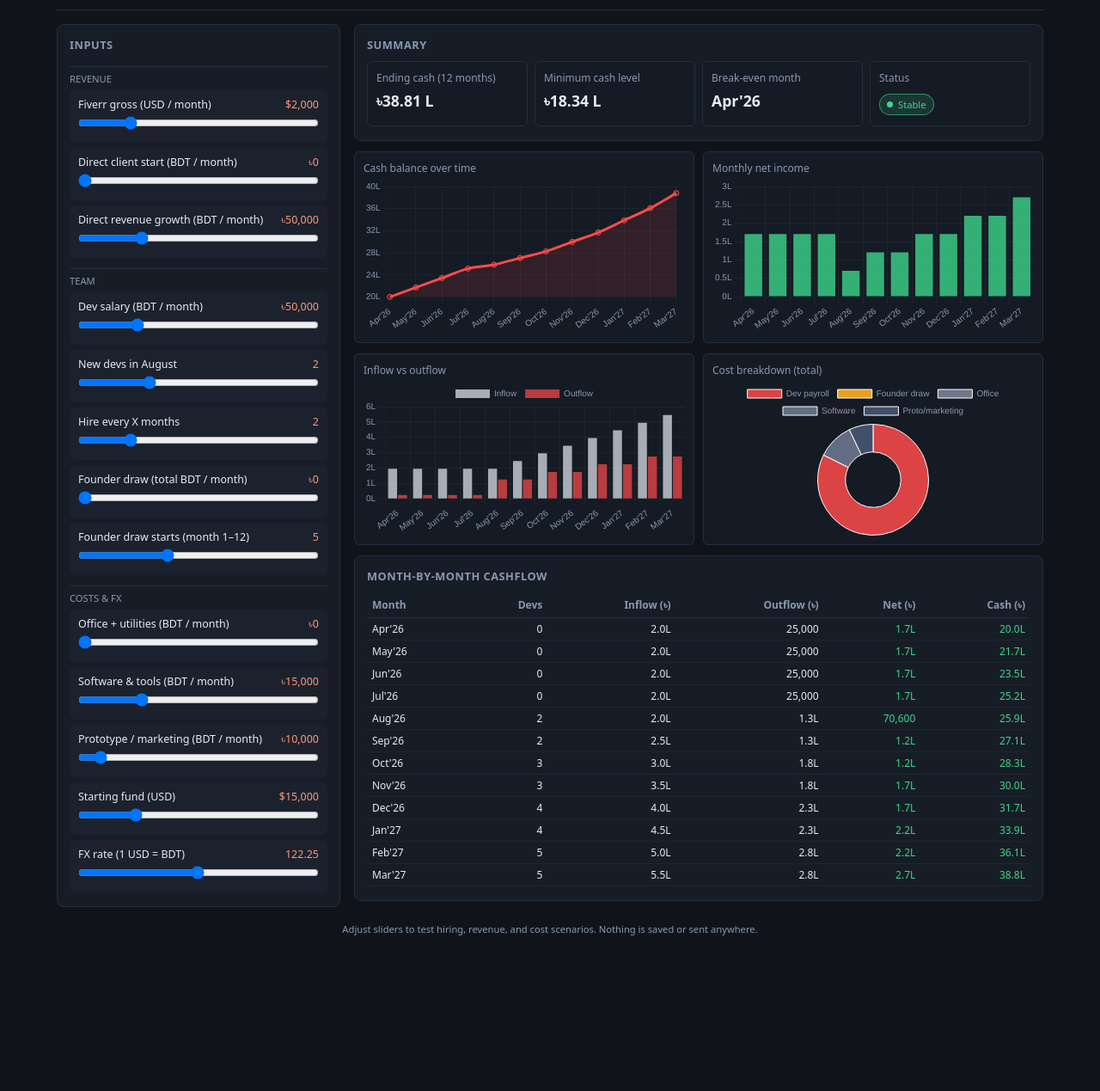
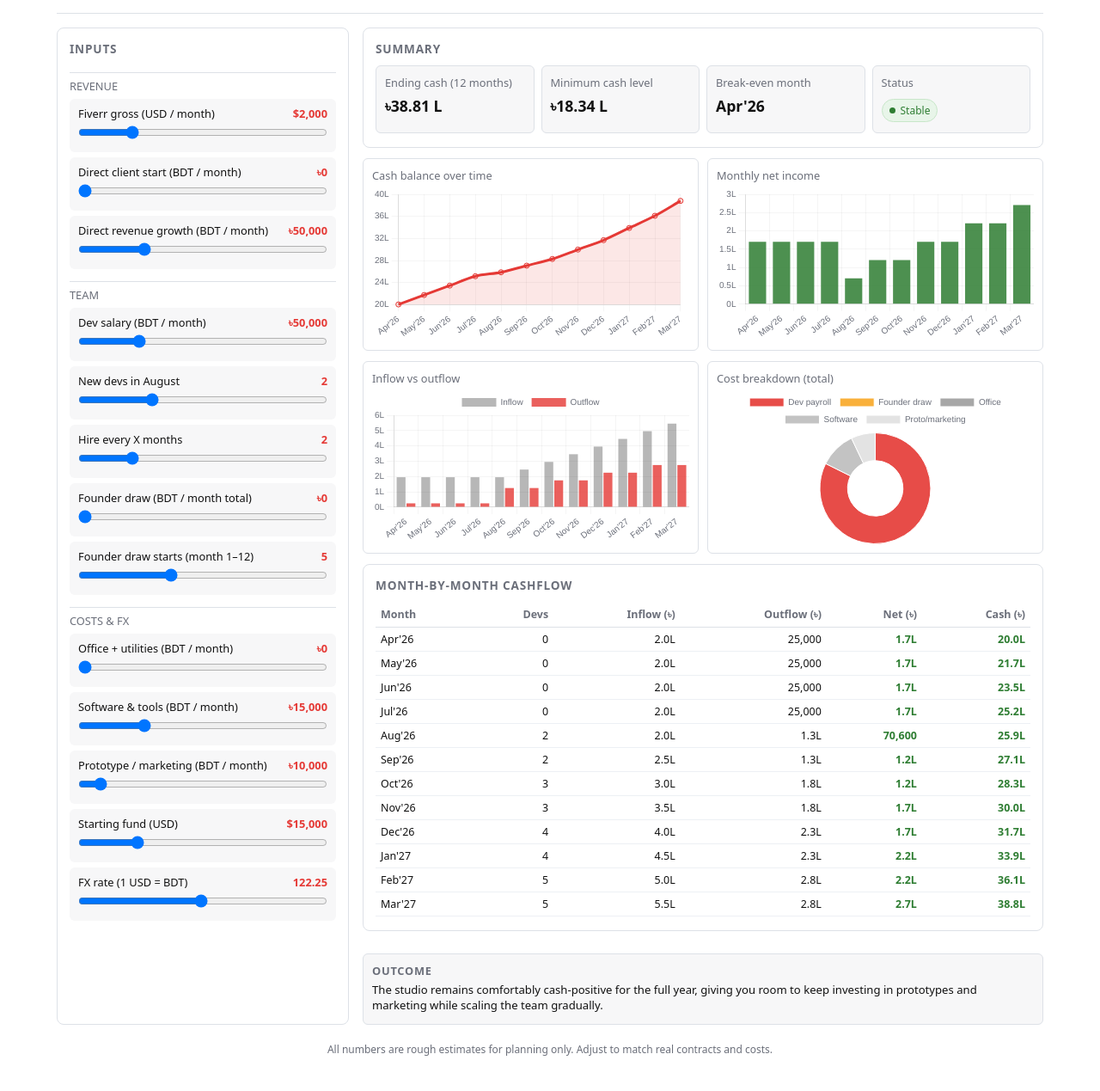
Before and after one commit to tareqRahman23/SampleWebsite, a plain HTML site: page studio_dashboard.html in a window 1280 px wide. Shown: the part 83-1352 px from the top of the page at 86% size. Before the commit the page ends 1211 px from the top, so only its background shows below. Drawn offline with nearby package versions, Linux system fonts and the light colour scheme.

Commit message:
Light mode added

```diff
--- a/dashboard.js
+++ b/dashboard.js
@@ -1,4 +1,3 @@
-
 const MONTHS = ["Apr'26","May'26","Jun'26","Jul'26","Aug'26","Sep'26","Oct'26","Nov'26","Dec'26","Jan'27","Feb'27","Mar'27"];
 let cashChart, netChart, inoutChart, costPieChart;
 
@@ -95,17 +94,18 @@ function calculate(inp) {
     rows.push({ month: MONTHS[i], devs, inflow, outflow, net, cash });
   }
 
-  return {
-    rows,
-    endCash: cash,
-    minCash,
-    breakevenIdx,
-    totPayroll,
-    totFounder,
-    totOffice,
-    totSoftware,
-    totProto
-  };
+  return { rows, endCash: cash, minCash, breakevenIdx, totPayroll, totFounder, totOffice, totSoftware, totProto };
+}
+
+function updateOutcome(d) {
+  const el = document.getElementById("outcome_text");
+  if (d.minCash < 0) {
+    el.textContent = "With the current settings the studio will run out of cash before the 12th month, so either hiring or founder draw needs to slow down or revenue must grow faster.";
+  } else if (d.minCash < 200000) {
+    el.textContent = "Cash stays positive but very tight, meaning any delay in Fiverr or direct-client payments could force you to delay salaries or cut prototype spending.";
+  } else {
+    el.textContent = "The studio remains comfortably cash-positive for the full year, giving you room to keep investing in prototypes and marketing while scaling the team gradually.";
+  }
 }
 
 function updateKPIs(d) {
@@ -116,10 +116,9 @@ function updateKPIs(d) {
 
   const badge = document.getElementById("status_badge");
   const text = document.getElementById("status_text");
+  const dot = badge.querySelector(".status-dot");
 
   badge.classList.remove("status-safe","status-warn","status-danger");
-  const dot = badge.querySelector(".status-dot");
-
   if (d.minCash < 0) {
     badge.classList.add("status-danger");
     text.textContent = "Critical";
@@ -133,28 +132,30 @@ function updateKPIs(d) {
     text.textContent = "Stable";
     dot.style.background = "var(--safe)";
   }
+
+  updateOutcome(d);
 }
 
-function baseChartOptions() {
+function baseOptions() {
   return {
     responsive: true,
     maintainAspectRatio: true,
     plugins: {
-      legend: { labels: { color: "#8b98b3", font: { size: 10 } } },
+      legend: { labels: { color: "#6b6f7a", font: { size: 10 } } },
       tooltip: { mode: "index", intersect: false }
     },
     scales: {
       x: {
-        ticks: { color: "#8b98b3", font: { size: 10 } },
-        grid: { color: "rgba(255,255,255,0.04)" }
+        ticks: { color: "#6b6f7a", font: { size: 10 } },
+        grid: { color: "rgba(0,0,0,0.04)" }
       },
       y: {
         ticks: {
-          color: "#8b98b3",
+          color: "#6b6f7a",
           font: { size: 10 },
           callback: (v) => v + "L"
         },
-        grid: { color: "rgba(255,255,255,0.04)" }
+        grid: { color: "rgba(0,0,0,0.04)" }
       }
     }
   };
@@ -174,14 +175,14 @@ function updateCharts(d) {
       datasets: [{
         label: "Cash (Lakh BDT)",
         data: cashL,
-        borderColor: "#ff4b4b",
-        backgroundColor: "rgba(255,75,75,0.12)",
+        borderColor: "#e53935",
+        backgroundColor: "rgba(229,57,53,0.12)",
         fill: true,
         tension: 0.3,
         pointRadius: 3
       }]
     },
-    options: Object.assign({}, baseChartOptions(), { plugins: { legend: { display: false } } })
+    options: Object.assign({}, baseOptions(), { plugins: { legend: { display: false } } })
   });
 
   if (netChart) netChart.destroy();
@@ -192,10 +193,10 @@ function updateCharts(d) {
       datasets: [{
         label: "Net (Lakh)",
         data: netL,
-        backgroundColor: netL.map(v => v >= 0 ? "rgba(61,214,140,0.8)" : "rgba(255,75,75,0.8)")
+        backgroundColor: netL.map(v => v >= 0 ? "rgba(46,125,50,0.85)" : "rgba(229,57,53,0.85)")
       }]
     },
-    options: Object.assign({}, baseChartOptions(), { plugins: { legend: { display: false } } })
+    options: Object.assign({}, baseOptions(), { plugins: { legend: { display: false } } })
   });
 
   if (inoutChart) inoutChart.destroy();
@@ -204,11 +205,11 @@ function updateCharts(d) {
     data: {
       labels: MONTHS,
       datasets: [
-        { label: "Inflow",  data: inflL, backgroundColor: "rgba(229,236,244,0.7)" },
-        { label: "Outflow", data: outL, backgroundColor: "rgba(255,75,75,0.7)" }
+        { label: "Inflow",  data: inflL, backgroundColor: "rgba(17,17,17,0.3)" },
+        { label: "Outflow", data: outL,  backgroundColor: "rgba(229,57,53,0.8)" }
       ]
     },
-    options: baseChartOptions()
+    options: baseOptions()
   });
 
   const costData = [d.totPayroll, d.totFounder, d.totOffice, d.totSoftware, d.totProto].map(v => v/1e5);
@@ -220,11 +221,11 @@ function updateCharts(d) {
       datasets: [{
         data: costData,
         backgroundColor: [
-          "rgba(255,75,75,0.85)",
-          "rgba(255,176,32,0.9)",
-          "rgba(149,160,183,0.7)",
-          "rgba(118,130,155,0.8)",
-          "rgba(72,86,115,0.9)"
+          "rgba(229,57,53,0.9)",
+          "rgba(249,168,37,0.9)",
+          "rgba(158,158,158,0.9)",
+          "rgba(189,189,189,0.9)",
+          "rgba(224,224,224,0.9)"
         ],
         borderWidth: 1
       }]
@@ -233,7 +234,7 @@ function updateCharts(d) {
       responsive: true,
       maintainAspectRatio: true,
       plugins: {
-        legend: { labels: { color: "#8b98b3", font: { size: 10 } } }
+        legend: { labels: { color: "#6b6f7a", font: { size: 10 } } }
       }
     }
   });
--- a/studio_dashboard.html
+++ b/studio_dashboard.html
@@ -1,4 +1,3 @@
-
 <!DOCTYPE html>
 <html lang="en">
 <head>
@@ -8,16 +7,17 @@
 <script src="https://cdn.jsdelivr.net/npm/chart.js@4.4.0/dist/chart.umd.min.js"></script>
 <style>
   :root {
-    --bg: #10141a;
-    --panel: #171d26;
-    --border: #252f3c;
-    --accent: #ff4b4b;
-    --accent-soft: #ff9a76;
-    --text: #e5ecf4;
-    --text-dim: #8b98b3;
-    --safe: #3dd68c;
-    --warn: #ffb020;
-    --danger: #ff4b4b;
+    --bg: #ffffff;
+    --panel: #ffffff;
+    --panel-alt: #f7f7f8;
+    --border: #dde1e7;
+    --accent: #e53935;
+    --accent-soft: #ff6f60;
+    --text: #111111;
+    --text-dim: #6b6f7a;
+    --safe: #2e7d32;
+    --warn: #f9a825;
+    --danger: #e53935;
   }
 
   * { box-sizing: border-box; margin: 0; padding: 0; }
@@ -47,26 +47,26 @@
   }
 
   .title {
-    font-size: 1.3rem;
+    font-size: 1.4rem;
     font-weight: 700;
   }
   .subtitle {
-    font-size: 0.8rem;
+    font-size: 0.85rem;
     color: var(--text-dim);
   }
 
   .badge {
-    font-size: 0.7rem;
+    font-size: 0.75rem;
     border-radius: 999px;
-    padding: 4px 10px;
-    background: rgba(255,75,75,0.08);
-    color: var(--accent-soft);
-    border: 1px solid rgba(255,75,75,0.4);
+    padding: 4px 12px;
+    background: #fff5f5;
+    color: var(--accent);
+    border: 1px solid #ffcdd2;
   }
 
   .layout {
     display: grid;
-    grid-template-columns: 330px 1fr;
+    grid-template-columns: 340px 1fr;
     gap: 16px;
   }
   @media (max-width: 900px) {
@@ -81,12 +81,12 @@
   }
 
   .panel-title {
-    font-size: 0.8rem;
+    font-size: 0.85rem;
     font-weight: 600;
     margin-bottom: 10px;
     color: var(--text-dim);
     text-transform: uppercase;
-    letter-spacing: 0.04em;
+    letter-spacing: 0.06em;
   }
 
   .controls {
@@ -96,16 +96,16 @@
   }
 
   .section-label {
-    font-size: 0.7rem;
+    font-size: 0.8rem;
     text-transform: uppercase;
     color: var(--text-dim);
-    margin-top: 6px;
+    margin-top: 8px;
     padding-top: 6px;
     border-top: 1px solid var(--border);
   }
 
   .control-group {
-    background: #1b222e;
+    background: var(--panel-alt);
     border-radius: 6px;
     padding: 8px 10px 10px;
   }
@@ -114,22 +114,19 @@
     display: flex;
     justify-content: space-between;
     align-items: center;
-    font-size: 0.78rem;
+    font-size: 0.8rem;
     margin-bottom: 4px;
   }
 
-  .control-label {
-    color: var(--text);
+  .control-label { color: var(--text); }
+
+  .control-value {
+    font-size: 0.8rem;
+    color: var(--accent);
+    font-weight: 600;
   }
 
-  .control-value {
-    font-size: 0.78rem;
-    color: var(--accent-soft);
-  }
-
-  input[type="range"] {
-    width: 100%;
-  }
+  input[type="range"] { width: 100%; }
 
   .right-col {
     display: flex;
@@ -147,20 +144,14 @@
   }
 
   .kpi-card {
-    background: #151b24;
+    background: var(--panel-alt);
     border-radius: 6px;
     border: 1px solid var(--border);
     padding: 10px 10px 12px;
-    font-size: 0.75rem;
+    font-size: 0.8rem;
   }
-  .kpi-label {
-    color: var(--text-dim);
-    margin-bottom: 6px;
-  }
-  .kpi-value {
-    font-size: 1.1rem;
-    font-weight: 600;
-  }
+  .kpi-label { color: var(--text-dim); margin-bottom: 6px; }
+  .kpi-value { font-size: 1.1rem; font-weight: 600; }
 
   .status-badge {
     display: inline-flex;
@@ -168,29 +159,15 @@
     gap: 6px;
     padding: 4px 8px;
     border-radius: 999px;
-    font-size: 0.7rem;
+    font-size: 0.75rem;
     margin-top: 4px;
   }
-  .status-dot {
-    width: 7px;
-    height: 7px;
-    border-radius: 50%;
-  }
-  .status-safe {
-    background: rgba(61,214,140,0.15);
-    color: var(--safe);
-    border: 1px solid rgba(61,214,140,0.6);
-  }
-  .status-warn {
-    background: rgba(255,176,32,0.15);
-    color: var(--warn);
-    border: 1px solid rgba(255,176,32,0.6);
-  }
-  .status-danger {
-    background: rgba(255,75,75,0.15);
-    color: var(--danger);
-    border: 1px solid rgba(255,75,75,0.6);
-  }
+
+  .status-dot { width: 7px; height: 7px; border-radius: 50%; }
+
+  .status-safe { background: #e8f5e9; color: var(--safe); border: 1px solid #c8e6c9; }
+  .status-warn { background: #fff8e1; color: var(--warn); border: 1px solid #ffecb3; }
+  .status-danger { background: #ffebee; color: var(--danger); border: 1px solid #ffcdd2; }
 
   .charts-grid {
     display: grid;
@@ -202,52 +179,64 @@
   }
 
   .chart-box {
-    background: #151b24;
+    background: var(--panel);
     border-radius: 6px;
     border: 1px solid var(--border);
     padding: 10px;
   }
   .chart-label {
-    font-size: 0.75rem;
+    font-size: 0.8rem;
     color: var(--text-dim);
     margin-bottom: 4px;
   }
-  canvas {
-    max-height: 180px;
+  canvas { max-height: 180px; }
+
+  .table-wrap { overflow-x: auto; }
+  table { width: 100%; border-collapse: collapse; font-size: 0.78rem; }
+  thead th {
+    text-align: right;
+    padding: 6px;
+    border-bottom: 1px solid var(--border);
+    color: var(--text-dim);
+    white-space: nowrap;
+  }
+  thead th:first-child { text-align: left; }
+  tbody td {
+    padding: 5px 6px;
+    border-bottom: 1px solid #edf0f4;
+    text-align: right;
+    white-space: nowrap;
+  }
+  tbody td:first-child { text-align: left; }
+
+  .td-pos { color: var(--safe); font-weight: 600; }
+  .td-neg { color: var(--danger); font-weight: 600; }
+  .td-warn { color: var(--warn); font-weight: 600; }
+
+  .outcome-panel {
+    margin-top: 14px;
+    background: var(--panel-alt);
+    border-radius: 6px;
+    border: 1px solid var(--border);
+    padding: 10px 10px 12px;
+  }
+  .outcome-title {
+    font-size: 0.8rem;
+    font-weight: 600;
+    text-transform: uppercase;
+    letter-spacing: 0.06em;
+    color: var(--text-dim);
+    margin-bottom: 4px;
+  }
+  .outcome-text {
+    font-size: 0.82rem;
+    line-height: 1.4;
+    color: var(--text);
   }
 
-  .table-wrap {
-    overflow-x: auto;
-  }
-  table {
-    width: 100%;
-    border-collapse: collapse;
+  footer {
+    margin-top: 20px;
     font-size: 0.75rem;
-  }
-  thead th {
-    text-align: right;
-    padding: 6px 6px;
-    border-bottom: 1px solid var(--border);
-    color: var(--text-dim);
-  }
-  thead th:first-child {
-    text-align: left;
-  }
-  tbody td {
-    padding: 4px 6px;
-    border-bottom: 1px solid #1f2631;
-    text-align: right;
-  }
-  tbody td:first-child {
-    text-align: left;
-  }
-  .td-pos { color: var(--safe); }
-  .td-neg { color: var(--danger); }
-  .td-warn { color: var(--warn); }
-
-  footer {
-    margin-top: 18px;
-    font-size: 0.7rem;
     color: var(--text-dim);
     text-align: center;
   }
@@ -264,11 +253,9 @@
   </header>
 
   <div class="layout">
-    <!-- Controls -->
     <div class="panel">
       <div class="panel-title">Inputs</div>
       <div class="controls">
-
         <div class="section-label">Revenue</div>
 
         <div class="control-group">
@@ -323,7 +310,7 @@
 
         <div class="control-group">
           <div class="control-row">
-            <span class="control-label">Founder draw (total BDT / month)</span>
+            <span class="control-label">Founder draw (BDT / month total)</span>
             <span class="control-value" id="val_founder_sal">৳0</span>
           </div>
           <input type="range" id="founder_sal" min="0" max="300000" step="10000" value="0" oninput="updateDashboard()">
@@ -378,13 +365,10 @@
           </div>
           <input type="range" id="fx_rate" min="100" max="145" step="0.25" value="122.25" oninput="updateDashboard()">
         </div>
-
       </div>
     </div>
 
-    <!-- Output -->
     <div class="right-col">
-
       <div class="panel">
         <div class="panel-title">Summary</div>
         <div class="kpi-grid">
@@ -451,11 +435,15 @@
         </div>
       </div>
 
+      <div class="outcome-panel">
+        <div class="outcome-title">Outcome</div>
+        <div class="outcome-text" id="outcome_text">Adjust the sliders to see whether the studio is stable, tight, or in a critical zone.</div>
+      </div>
     </div>
   </div>
 
   <footer>
-    Adjust sliders to test hiring, revenue, and cost scenarios. Nothing is saved or sent anywhere.
+    All numbers are rough estimates for planning only. Adjust to match real contracts and costs.
   </footer>
 </div>
 
```
